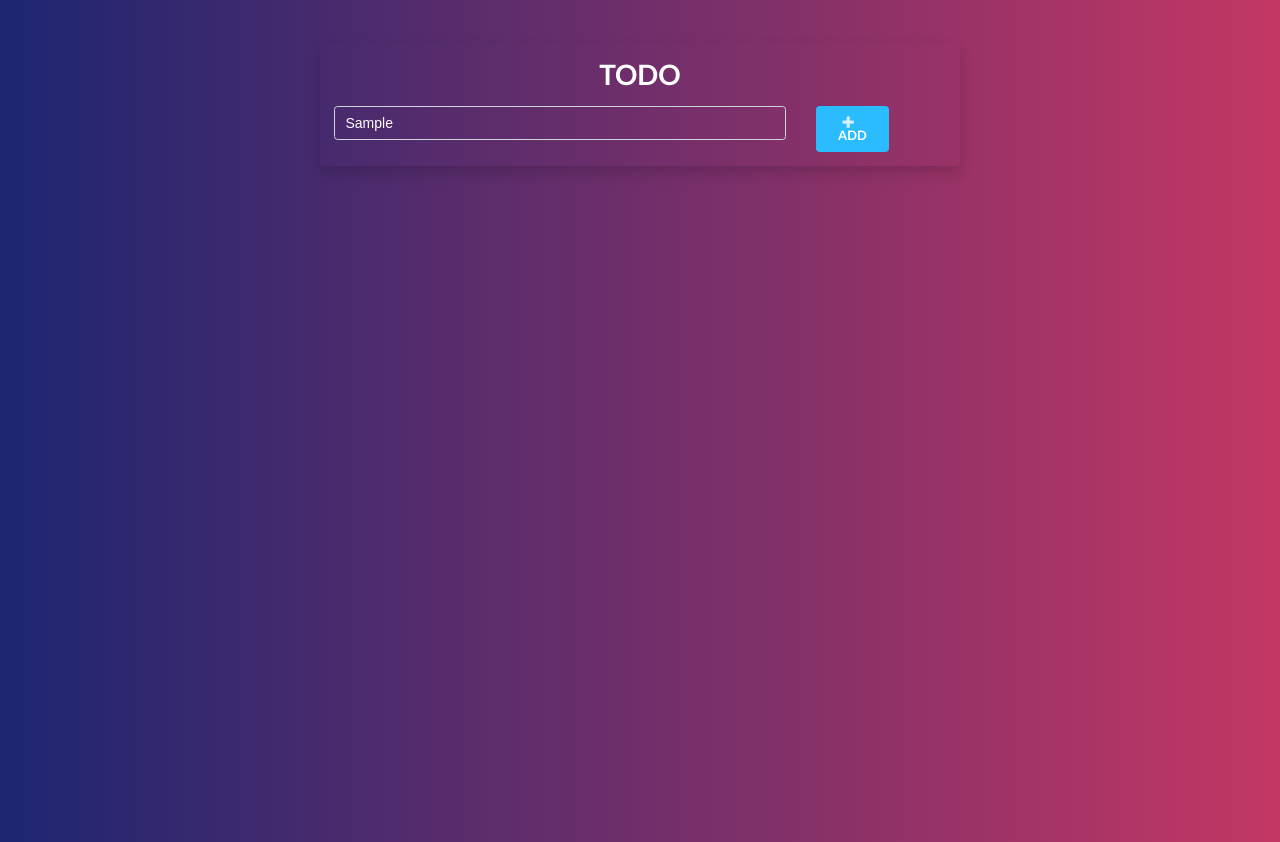
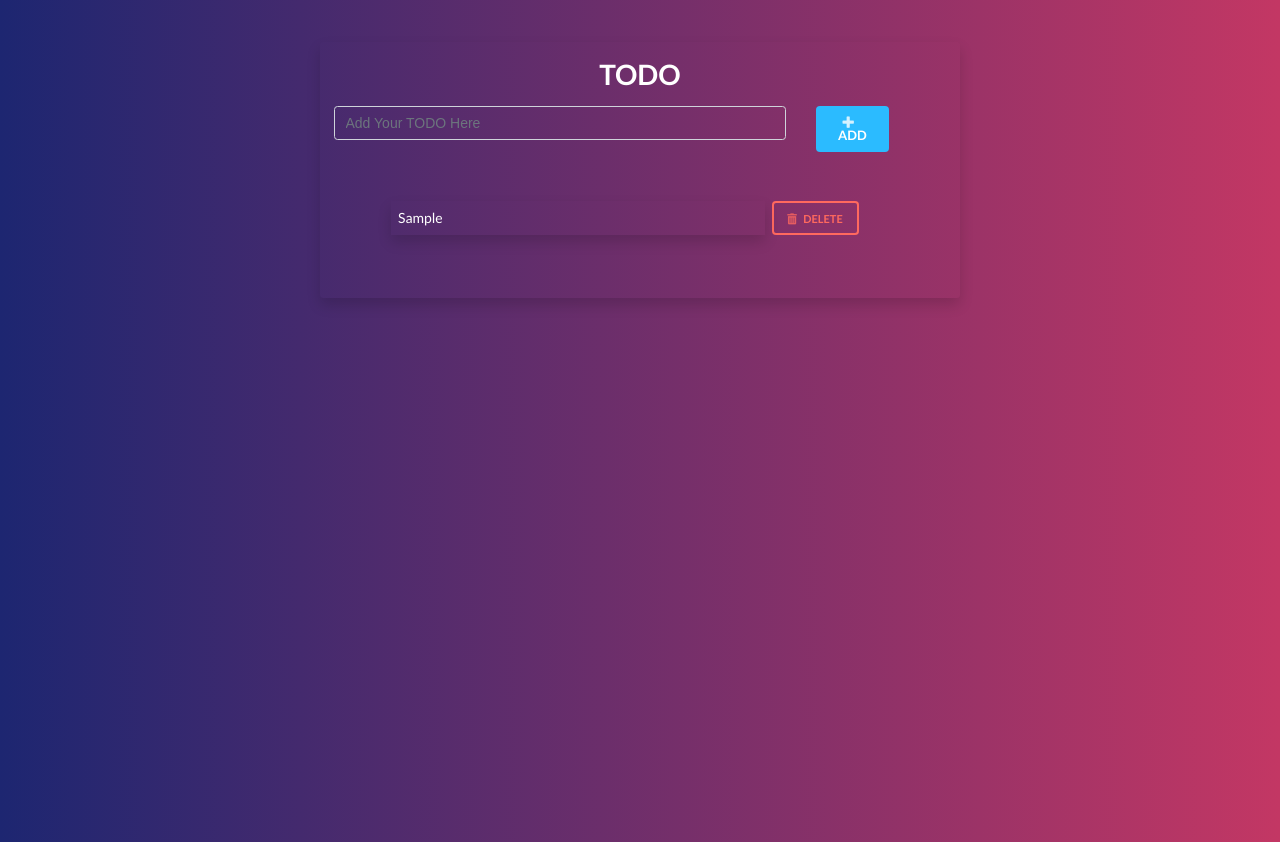
Before and after one commit to tanzgr8/todo, a React (Create React App) app: page /todo in a window 1280 px wide. Both pictures are taken after typing "Sample" into the empty fields and a click on the button "ADD". Built offline with nearby package versions, Linux system fonts and the light colour scheme.

Commit message:
Complete with reamaining changes

```diff
--- /dev/null
+++ b/src/Plan.js
@@ -0,0 +1,7 @@
+import React from 'react'
+export  default function Plan(props){
+    return <>
+   <li className="shadow p-2 my-2 col-9 ">{props.todo}</li>
+   <button className="ui inverted red mini button m-2 sm-2" onClick={()=>{props.delete(props.id)}}><i class="trash alternate icon"></i>DELETE</button>
+    </>
+}
--- a/src/Task.js
+++ b/src/Task.js
@@ -1,6 +1,48 @@
-import React from "react";
+import React ,{useState,useEffect}from "react";
+import Plan from './Plan'
+export default function Task() {
+  const [inputText, setInputText] = useState("");
+    const [todos, setTodos] = useState([]);
+    useEffect(() => {
+      // get from local
+      const getLocalTodos = () => {
+          if (localStorage.getItem("todos") === null) {
+              localStorage.setItem("todos", JSON.stringify([]));
+          }
+          else {
+              let todoLocal = JSON.parse(localStorage.getItem("todos"));
+              setTodos(todoLocal);
+              console.log(todoLocal);
+          }
+      };
 
-export default function Task() {
+      getLocalTodos();
+
+  }, []);
+  useEffect(()=>{
+// save to local
+const saveLocalTodos = () => {
+  localStorage.setItem("todos", JSON.stringify(todos));
+}; saveLocalTodos();
+  },[todos]);
+    const handleChange = (event) => {
+       setInputText(event.target.value);
+   };
+   const AddTodo =(e)=>{
+     if(inputText!==""){
+       const items =[...todos, inputText];
+       setTodos(items);
+       setInputText("");
+      }
+   }
+   const handleDelete=(id)=>{
+    //  console.log("Delete" + id);
+    const old =[...todos ];
+    const newtodo= old.filter((element,i)=>{
+      return i!==id
+    })
+    setTodos(newtodo);
+   }
   return (
     <React.Fragment>
       <div className="container-fluid my-5 text-white ">
@@ -9,12 +51,21 @@ export default function Task() {
             <h1 className="text-center">TODO</h1>
             <div className="row">
               <div className="col-9">
-                <input type="text" className="form-control"placeholder="Add Your TODO Here" />
+                <input type="text" className="form-control"placeholder="Add Your TODO Here"  value={inputText }onChange={handleChange}/>
                 </div>
                 <div className="col-2">
-                  <button className="ui inverted blue small button"><i class="plus icon"></i> ADD</button>
+                  <button className="ui inverted blue small button" onClick={AddTodo}><i class="plus icon"></i> ADD</button>
                 </div>
-            </div>
+              </div>
+              <div className="container-fluid">
+                <ul className="list-unstyled row m-5">
+                  {
+                    todos.map((value,i)=>{
+                     return <Plan key={i} id={i} todo={value} delete={handleDelete}/>
+                    })
+                  }
+                </ul>
+              </div>
           </div>
         </div>
       </div>
```
